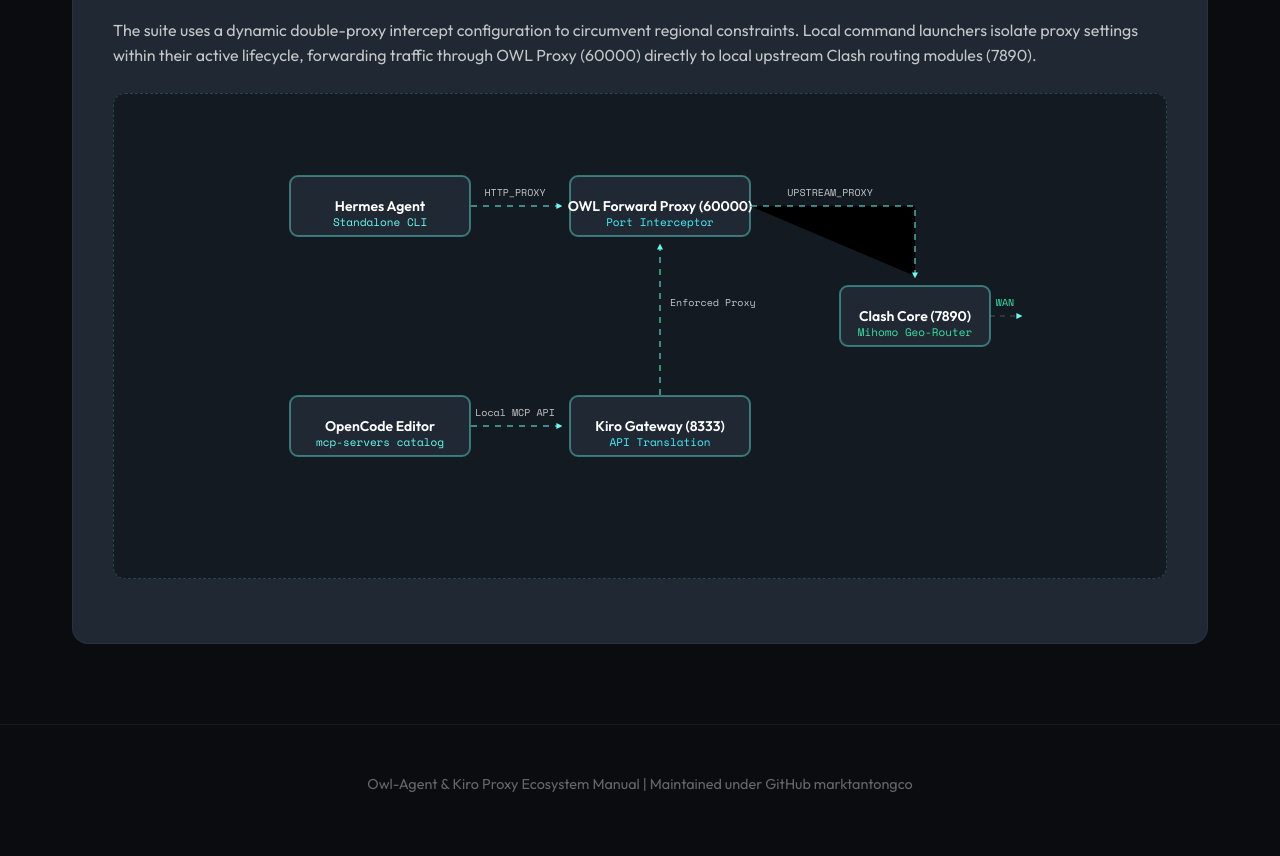
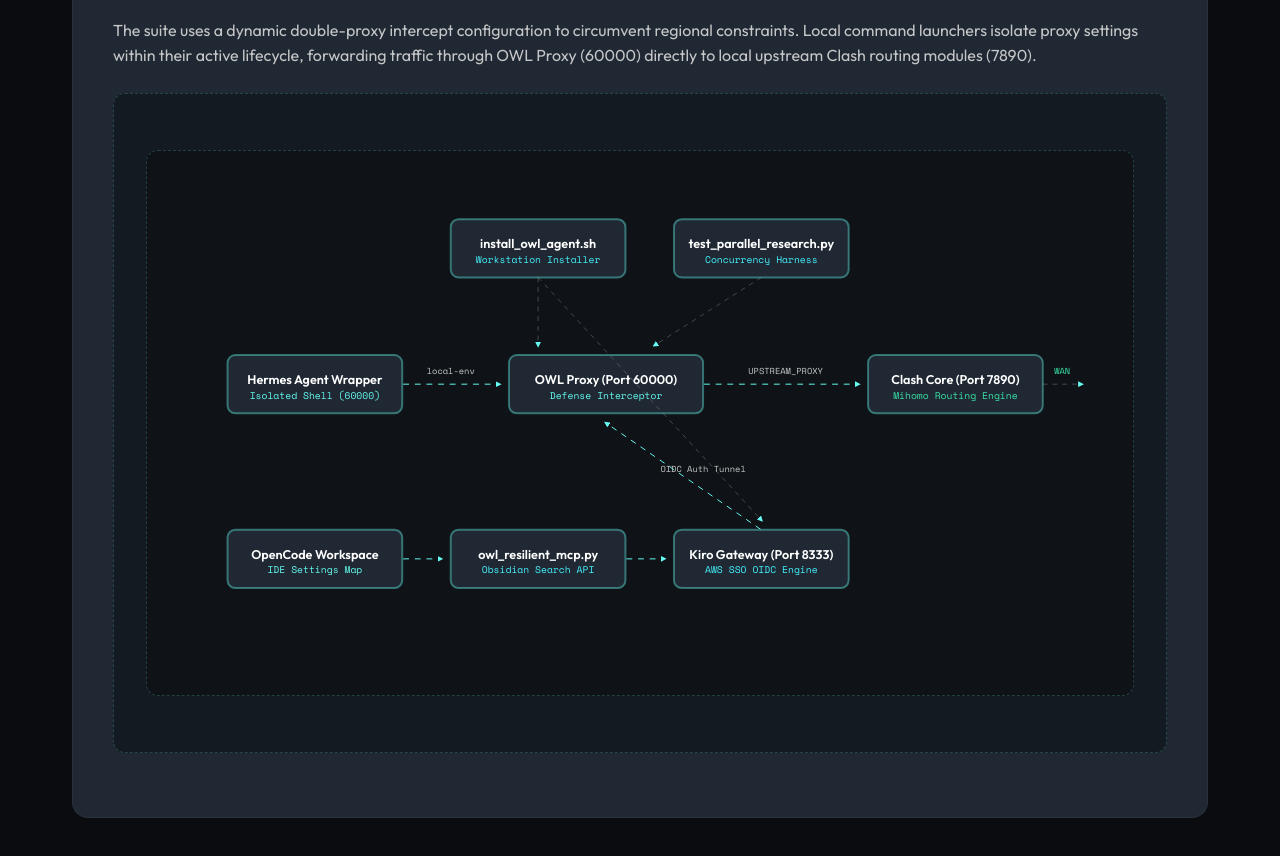
Before and after one commit to marktantongco/kiro-proxy-ecosystem, a plain HTML site: page index.html in a window 1280 px wide. Shown: the part 540-1396 px from the top of the page. Drawn offline with nearby package versions, Linux system fonts and the light colour scheme.

Commit message:
Upgrade visual architecture flowchart map with all 8 advanced ecosystem nodes

```diff
--- a/index.html
+++ b/index.html
@@ -551,48 +551,90 @@
                 <p>The suite uses a dynamic double-proxy intercept configuration to circumvent regional constraints. Local command launchers isolate proxy settings within their active lifecycle, forwarding traffic through OWL Proxy (60000) directly to local upstream Clash routing modules (7890).</p>
 
                 <div class="arch-svg-container">
-                    <svg width="800" height="420" viewBox="0 0 800 420" xmlns="http://www.w3.org/2000/svg">
+                <div class="arch-svg-container">
+                    <svg width="950" height="480" viewBox="0 0 950 480" xmlns="http://www.w3.org/2000/svg">
                         <defs>
                             <marker id="arrow" viewBox="0 0 10 10" refX="6" refY="5" markerWidth="6" markerHeight="6" orient="auto-start-reverse">
                                 <path d="M 0 0 L 10 5 L 0 10 z" fill="#66fcf1" />
                             </marker>
                         </defs>
-                        <rect x="50" y="50" width="180" height="60" rx="8" class="flow-node" />
-                        <text x="140" y="85" fill="#ffffff" font-weight="600" text-anchor="middle" font-size="14">Hermes Agent</text>
-                        <text x="140" y="100" fill="#66fcf1" font-size="11" text-anchor="middle" font-family="Space Mono">Standalone CLI</text>
 
-                        <rect x="50" y="270" width="180" height="60" rx="8" class="flow-node" />
-                        <text x="140" y="305" fill="#ffffff" font-weight="600" text-anchor="middle" font-size="14">OpenCode Editor</text>
-                        <text x="140" y="320" fill="#66fcf1" font-size="11" text-anchor="middle" font-family="Space Mono">mcp-servers catalog</text>
+                        <!-- Row 1: Provisioning & Verification -->
+                        <!-- 1. Installer Engine -->
+                        <rect x="280" y="30" width="180" height="60" rx="8" class="flow-node" />
+                        <text x="370" y="60" fill="#ffffff" font-weight="600" text-anchor="middle" font-size="13">install_owl_agent.sh</text>
+                        <text x="370" y="75" fill="#45f3ff" font-size="10" text-anchor="middle" font-family="Space Mono">Workstation Installer</text>
 
-                        <rect x="330" y="270" width="180" height="60" rx="8" class="flow-node" />
-                        <text x="420" y="305" fill="#ffffff" font-weight="600" text-anchor="middle" font-size="14">Kiro Gateway (8333)</text>
-                        <text x="420" y="320" fill="#45f3ff" font-size="11" text-anchor="middle" font-family="Space Mono">API Translation</text>
+                        <!-- 2. Test Harness -->
+                        <rect x="510" y="30" width="180" height="60" rx="8" class="flow-node" />
+                        <text x="600" y="60" fill="#ffffff" font-weight="600" text-anchor="middle" font-size="13">test_parallel_research.py</text>
+                        <text x="600" y="75" fill="#45f3ff" font-size="10" text-anchor="middle" font-family="Space Mono">Concurrency Harness</text>
 
-                        <rect x="330" y="50" width="180" height="60" rx="8" class="flow-node" />
-                        <text x="420" y="85" fill="#ffffff" font-weight="600" text-anchor="middle" font-size="14">OWL Forward Proxy (60000)</text>
-                        <text x="420" y="100" fill="#45f3ff" font-size="11" text-anchor="middle" font-family="Space Mono">Port Interceptor</text>
+                        <!-- Row 2: Client Intakes -->
+                        <!-- 3. Hermes Standalone Agent -->
+                        <rect x="50" y="170" width="180" height="60" rx="8" class="flow-node" />
+                        <text x="140" y="200" fill="#ffffff" font-weight="600" text-anchor="middle" font-size="13">Hermes Agent Wrapper</text>
+                        <text x="140" y="215" fill="#66fcf1" font-size="10" text-anchor="middle" font-family="Space Mono">Isolated Shell (60000)</text>
 
-                        <rect x="600" y="160" width="150" height="60" rx="8" class="flow-node" />
-                        <text x="675" y="195" fill="#ffffff" font-weight="600" text-anchor="middle" font-size="14">Clash Core (7890)</text>
-                        <text x="675" y="210" fill="#39e3a6" font-size="11" text-anchor="middle" font-family="Space Mono">Mihomo Geo-Router</text>
+                        <!-- Row 3: Central Processing Proxy -->
+                        <!-- 4. OWL Forwarding Proxy -->
+                        <rect x="340" y="170" width="200" height="60" rx="8" class="flow-node" />
+                        <text x="440" y="200" fill="#ffffff" font-weight="600" text-anchor="middle" font-size="13">OWL Proxy (Port 60000)</text>
+                        <text x="440" y="215" fill="#66fcf1" font-size="10" text-anchor="middle" font-family="Space Mono">Defense Interceptor</text>
 
-                        <!-- Links -->
-                        <path d="M 230 80 L 320 80" class="flow-link-active" marker-end="url(#arrow)" />
-                        <text x="275" y="70" fill="#c5c6c7" font-size="10" text-anchor="middle" font-family="Space Mono">HTTP_PROXY</text>
+                        <!-- Row 4: Downstream Routing -->
+                        <!-- 5. Clash Router Core -->
+                        <rect x="710" y="170" width="180" height="60" rx="8" class="flow-node" />
+                        <text x="800" y="200" fill="#ffffff" font-weight="600" text-anchor="middle" font-size="13">Clash Core (Port 7890)</text>
+                        <text x="800" y="215" fill="#39e3a6" font-size="10" text-anchor="middle" font-family="Space Mono">Mihomo Routing Engine</text>
 
-                        <path d="M 230 300 L 320 300" class="flow-link-active" marker-end="url(#arrow)" />
-                        <text x="275" y="290" fill="#c5c6c7" font-size="10" text-anchor="middle" font-family="Space Mono">Local MCP API</text>
+                        <!-- Row 5: IDE Ecosystem -->
+                        <!-- 6. OpenCode Editor -->
+                        <rect x="50" y="350" width="180" height="60" rx="8" class="flow-node" />
+                        <text x="140" y="380" fill="#ffffff" font-weight="600" text-anchor="middle" font-size="13">OpenCode Workspace</text>
+                        <text x="140" y="395" fill="#66fcf1" font-size="10" text-anchor="middle" font-family="Space Mono">IDE Settings Map</text>
 
-                        <path d="M 420 270 L 420 120" class="flow-link-active" marker-end="url(#arrow)" />
-                        <text x="430" y="180" fill="#c5c6c7" font-size="10" text-anchor="left" font-family="Space Mono">Enforced Proxy</text>
+                        <!-- 7. Resilient MCP Server -->
+                        <rect x="280" y="350" width="180" height="60" rx="8" class="flow-node" />
+                        <text x="370" y="380" fill="#ffffff" font-weight="600" text-anchor="middle" font-size="13">owl_resilient_mcp.py</text>
+                        <text x="370" y="395" fill="#45f3ff" font-size="10" text-anchor="middle" font-family="Space Mono">Obsidian Search API</text>
 
-                        <path d="M 510 80 L 675 80 L 675 150" class="flow-link-active" marker-end="url(#arrow)" />
-                        <text x="590" y="70" fill="#c5c6c7" font-size="10" text-anchor="middle" font-family="Space Mono">UPSTREAM_PROXY</text>
+                        <!-- 8. Kiro Translation Gateway -->
+                        <rect x="510" y="350" width="180" height="60" rx="8" class="flow-node" />
+                        <text x="600" y="380" fill="#ffffff" font-weight="600" text-anchor="middle" font-size="13">Kiro Gateway (Port 8333)</text>
+                        <text x="600" y="395" fill="#45f3ff" font-size="10" text-anchor="middle" font-family="Space Mono">AWS SSO OIDC Engine</text>
 
-                        <path d="M 750 190 L 780 190" class="flow-link" marker-end="url(#arrow)" />
-                        <text x="765" y="180" fill="#39e3a6" font-size="10" text-anchor="middle" font-family="Space Mono">WAN</text>
+                        <!-- Architectural Routing Paths (Arrows) -->
+                        <!-- Installer -> provisions OWL / Kiro -->
+                        <path d="M 370 90 L 370 160" class="flow-link" marker-end="url(#arrow)" />
+                        <path d="M 370 90 L 600 340" class="flow-link" marker-end="url(#arrow)" />
+
+                        <!-- Concurrency test -> monitors OWL proxy -->
+                        <path d="M 600 90 L 490 160" class="flow-link" marker-end="url(#arrow)" />
+
+                        <!-- Hermes Agent Wrapper -> OWL Proxy -->
+                        <path d="M 230 200 L 330 200" class="flow-link-active" marker-end="url(#arrow)" />
+                        <text x="280" y="190" fill="#c5c6c7" font-size="9" text-anchor="middle" font-family="Space Mono">local-env</text>
+
+                        <!-- OpenCode -> Resilient MCP -->
+                        <path d="M 230 380 L 270 380" class="flow-link-active" marker-end="url(#arrow)" />
+
+                        <!-- Resilient MCP -> Kiro Gateway -->
+                        <path d="M 460 380 L 500 380" class="flow-link-active" marker-end="url(#arrow)" />
+
+                        <!-- Kiro Gateway -> OWL Proxy -->
+                        <path d="M 600 350 L 440 240" class="flow-link-active" marker-end="url(#arrow)" />
+                        <text x="540" y="290" fill="#c5c6c7" font-size="9" text-anchor="middle" font-family="Space Mono">OIDC Auth Tunnel</text>
+
+                        <!-- OWL Proxy -> Clash Router -->
+                        <path d="M 540 200 L 700 200" class="flow-link-active" marker-end="url(#arrow)" />
+                        <text x="625" y="190" fill="#c5c6c7" font-size="9" text-anchor="middle" font-family="Space Mono">UPSTREAM_PROXY</text>
+
+                        <!-- Clash Router -> Outside World -->
+                        <path d="M 890 200 L 930 200" class="flow-link" marker-end="url(#arrow)" />
+                        <text x="910" y="190" fill="#39e3a6" font-size="9" text-anchor="middle" font-family="Space Mono">WAN</text>
                     </svg>
+                </div>
                 </div>
             </div>
         </div>
```
